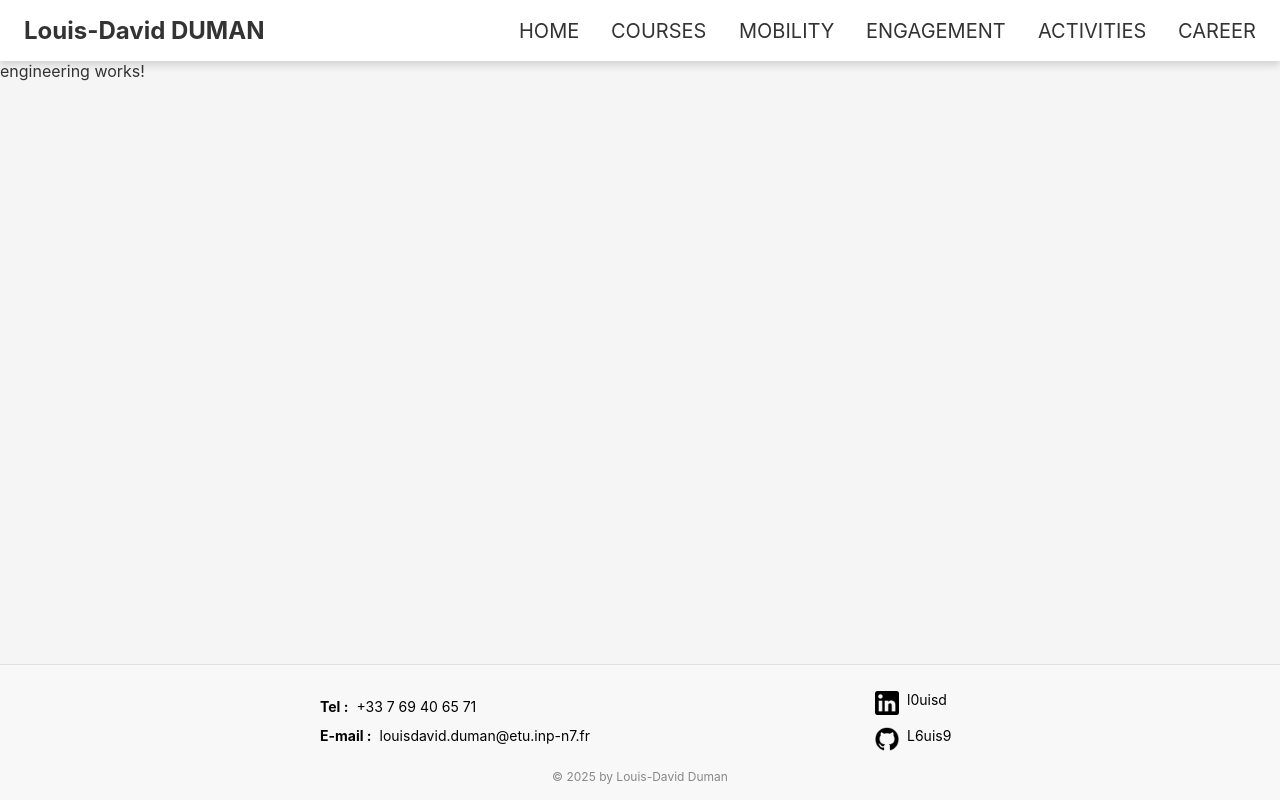
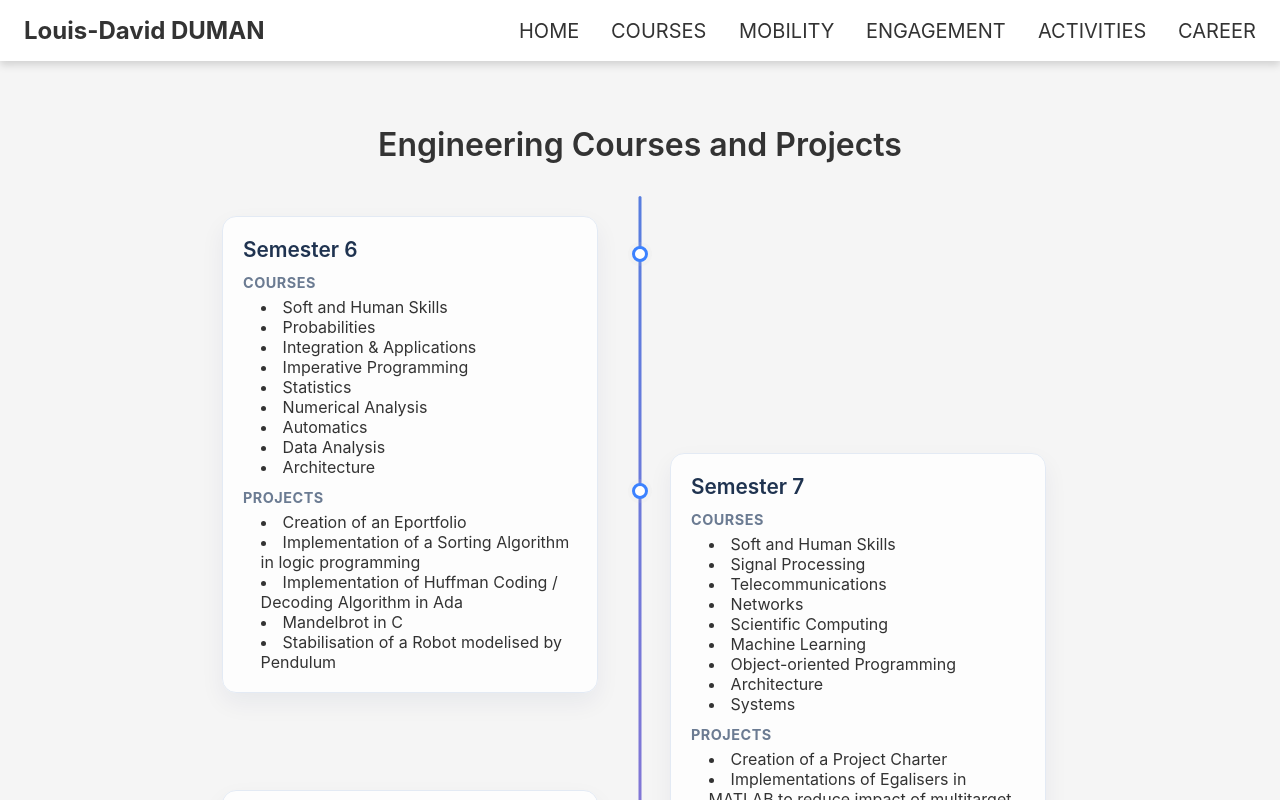
Before and after one commit to L6uis9/portfolio, an Angular app: page /engineering in a window 1280 px wide. Shown: the top 800 px of the page. Built offline with nearby package versions, Linux system fonts and the light colour scheme.

Commit message:
engineering done

```diff
--- a/src/app/pages/engineering/engineering.html
+++ b/src/app/pages/engineering/engineering.html
@@ -1 +1,28 @@
-<p>engineering works!</p>
+<!-- ...existing code... -->
+<div class="engineering-page">
+  <h1>Engineering Courses and Projects</h1>
+
+  <div class="timeline">
+    <div class="timeline-line" aria-hidden="true"></div>
+
+    <div *ngFor="let s of semesters; let i = index" class="timeline-item">
+      <div class="timeline-point" aria-hidden="true"></div>
+
+      <div class="timeline-content">
+        <div class="semester-rect">
+          <h3>{{ s.term }}</h3>
+
+          <p class="muted"><strong>Courses</strong></p>
+          <ul>
+            <li *ngFor="let c of s.courses">{{ c }}</li>
+          </ul>
+
+          <p class="muted"><strong>Projects</strong></p>
+          <ul>
+            <li *ngFor="let p of s.projects">{{ p }}</li>
+          </ul>
+        </div>
+      </div>
+    </div>
+  </div>
+</div>
--- a/src/app/pages/engineering/engineering.scss
+++ b/src/app/pages/engineering/engineering.scss
@@ -1,3 +1,135 @@
-.engineering-page{
-    min-height: 80vh;
+.engineering-page {
+  min-height: 80vh;
+  padding: 32px;
+  max-width: 900px;
+  margin: 0 auto;
 }
+
+h1 {
+    padding-left: 0;
+    padding-right: 0;
+}
+
+.timeline {
+  position: relative;
+  padding: 20px 0;
+}
+
+.timeline-line {
+  position: absolute;
+  left: 50%;
+  top: 0;
+  bottom: 0;
+  width: 3px;
+  background: linear-gradient(to bottom, var(--gradient-start), var(--gradient-end));
+  transform: translateX(-50%);
+  border-radius: 4px;
+}
+
+.timeline-item {
+    position: relative;
+    margin-bottom: 0;
+    opacity: 0;
+    transform: translateY(20px);
+    animation: fadeInUp 0.6s ease forwards;
+    animation-delay: calc(var(--i) * 0.1s);
+}
+
+.timeline-item:not(:last-child) {
+    margin-bottom: -15rem;
+}
+
+
+.timeline-point {
+  position: absolute;
+  left: 50%;
+  top: 2rem;
+  transform: translate(-50%, -2px);
+  width: 16px;
+  height: 16px;
+  background: var(--timeline-point-bg);
+  border: 3px solid var(--timeline-point-border);
+  border-radius: 50%;
+  box-shadow: 0 0 0 4px var(--timeline-point-shadow);
+  z-index: 3;
+}
+
+.timeline-content {
+  width: 45%;
+}
+
+.semester-rect {
+  background: var(--background-semester-rect);
+  backdrop-filter: blur(6px);
+  border: 1px solid var(--semester-rect-border);
+  padding: 20px;
+  border-radius: 14px;
+  box-shadow: 0 10px 25px var(--semester-rect-shadow);
+  transition: transform 0.25s ease, box-shadow 0.25s ease;
+}
+
+.semester-rect:hover {
+  transform: translateY(-4px);
+  box-shadow: 0 14px 30px var(--semester-rect-hover);
+}
+
+.timeline-item:nth-child(odd) .timeline-content {
+  margin-left: calc(50% + 30px);
+}
+
+.timeline-item:nth-child(even) .timeline-content {
+  margin-right: calc(50% + 30px);
+  margin-left: 0;
+}
+
+.semester-rect h3 {
+  margin: 0 0 10px;
+  color: var(--font-color-h3);
+  font-size: 1.3rem;
+  font-weight: 600;
+}
+
+.semester-rect ul {
+  margin: 6px 0 0 0;
+  padding-left: 1.1rem;
+  list-style-position: inside;
+}
+
+.muted {
+  margin: 12px 0 6px;
+  color: var(--course-color);
+  font-size: 0.9rem;
+  text-transform: uppercase;
+  letter-spacing: 0.5px;
+  font-weight: 600;
+}
+
+@keyframes fadeInUp {
+  to {
+    opacity: 1;
+    transform: translateY(0);
+  }
+}
+
+@media (max-width: 768px) {
+  .timeline-line{
+    left: 6px;
+    transform: none;
+  }
+
+  .timeline-point {
+    left: 0;
+    transform: none;
+  }
+
+  .timeline-content {
+    width: calc(100% - 2rem);
+
+    margin-right: 0 !important;
+    margin-left: 2rem !important;
+  }
+
+  .timeline-item:not(:last-child) {
+    margin-bottom: 4rem;
+  }
+}
--- a/src/app/pages/engineering/engineering.ts
+++ b/src/app/pages/engineering/engineering.ts
@@ -1,11 +1,59 @@
 import { Component } from '@angular/core';
+import { CommonModule } from '@angular/common';
 
 @Component({
   selector: 'app-engineering',
-  imports: [],
+  standalone: true,
+  imports: [CommonModule],
   templateUrl: './engineering.html',
-  styleUrl: './engineering.scss',
+  styleUrls: ['./engineering.scss'],
 })
 export class Engineering {
-
+  semesters = [
+    {
+      term: 'Semester 6',
+      courses: [
+        'Soft and Human Skills',
+        'Probabilities',
+        'Integration & Applications',
+        'Imperative Programming',
+        'Statistics',
+        'Numerical Analysis',
+        'Automatics',
+        'Data Analysis',
+        'Architecture'
+      ],
+      projects: ['Creation of an Eportfolio',
+        'Implementation of a Sorting Algorithm in logic programming',
+        'Implementation of Huffman Coding / Decoding Algorithm in Ada',
+        'Mandelbrot in C',
+        'Stabilisation of a Robot modelised by Pendulum']
+    },
+    {
+      term: 'Semester 7',
+      courses: ['Soft and Human Skills', 'Signal Processing', 'Telecommunications', 'Networks', "Scientific Computing", 'Machine Learning', 'Object-oriented Programming', 'Architecture', 'Systems'],
+      projects: ['Creation of a Project Charter',
+        'Implementations of Egalisers in MATLAB to reduce impact of multitarget interference',
+        'Creation of a RogueLike in Java',
+        'Implementation of a Shell in C',
+        'Creation of a mini-Craps in logic programming',
+        'Study of performance of several algorithms of calculation of biggest eigenvalue, and application to image compression by SVD',
+        'Impentation of a simplified FAI network'
+      ]
+    },
+    {
+      term: 'Semester 8',
+      courses: [
+        'Soft and Human Skills',
+        'Concurrent and Communicating Systems',
+        'Automata and Language Theory',
+        'Graph Theory',
+        'Software and Systems Engineering',
+        'Optimization and Operations Research',
+        'Functional Programming'
+      ],
+      projects: ['Implementation of a platform of mobile agents in Java',
+        "Creation of Tools to modelise and validate Electronic Circuits based on EMD and Eclipse"]
+    },
+  ];
 }
--- a/src/styles.scss
+++ b/src/styles.scss
@@ -18,6 +18,17 @@
   --footer-border: #e0e0e0;
   --footer-link: #000;
   --font-color-credits: #888;
+  --gradient-start: #577ddf;
+  --gradient-end: #9e72cf;
+  --timeline-point-bg: #fff;
+  --timeline-point-border: #3c82ff;
+  --timeline-point-shadow: rgba(212, 212, 212, 0.1);
+  --background-semester-rect: rgba(255, 255, 255, 0.75);
+  --semester-rect-border: #e3eaf4;
+  --semester-rect-shadow: rgba(20, 40, 80, 0.06);
+  --semester-rect-hover: rgba(20, 40, 80, 0.12);
+  --font-color-h3: #1f3350;
+  --course-color: #6b7b92;
 }
 
 * {
```
